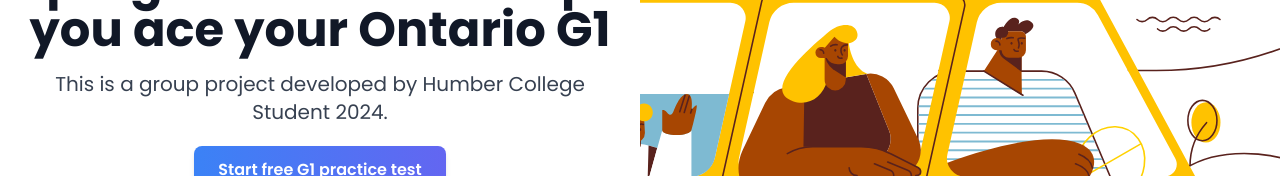
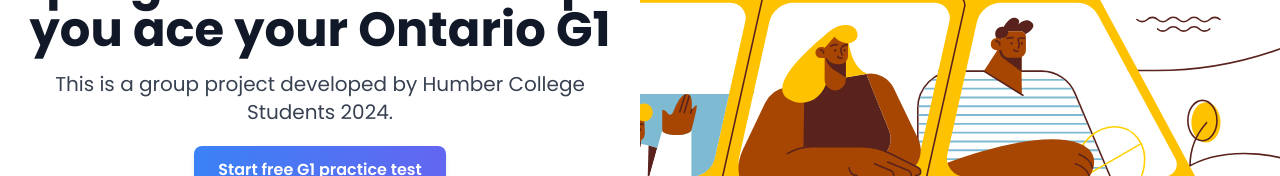
Before and after one commit to lagrandecode/g1, a React (Create React App) app: page / in a window 1280 px wide. Shown: the part 326-502 px from the top of the page. Built offline with nearby package versions, Linux system fonts and the light colour scheme.

Commit message:
"commit"

```diff
--- a/src/Home.js
+++ b/src/Home.js
@@ -19,7 +19,7 @@
             The practice test program that will help you ace your Ontario G1
           </h1>
           <p className="text-lg md:text-xl mb-8 text-gray-700">
-            This is a group project developed by Humber College Student 2024.
+            This is a group project developed by Humber College Students 2024.
           </p>
 
           <div className="space-y-4">
```
